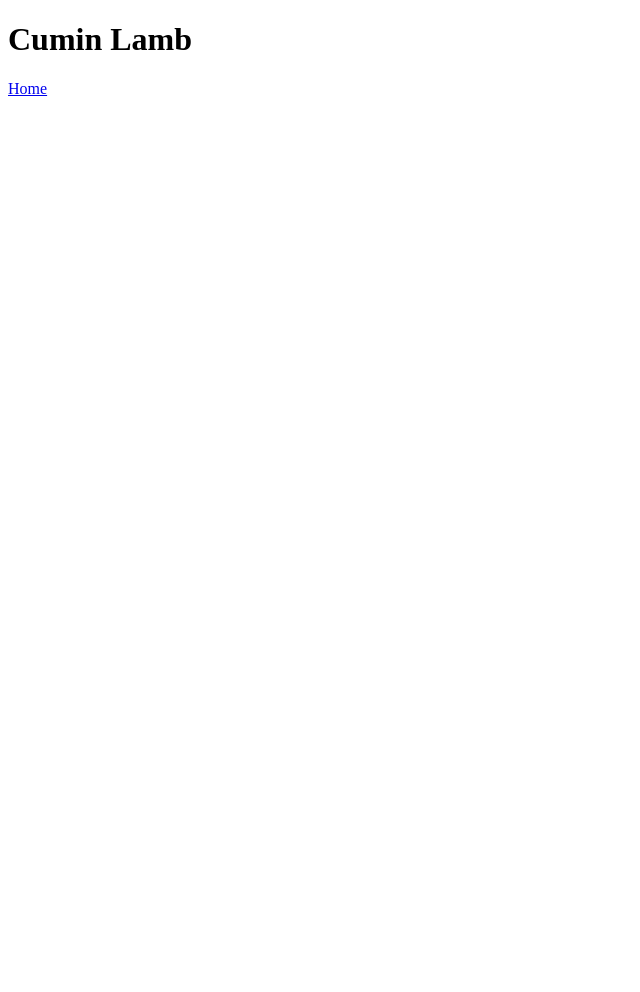
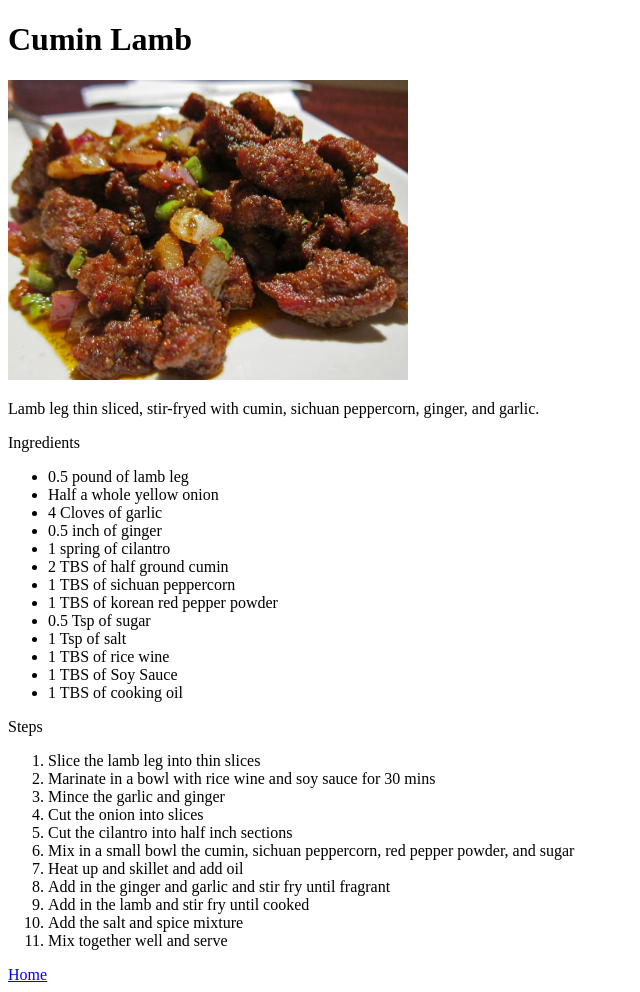
Before and after one commit to Rhuang103/odin-recipes, a plain HTML site: page recipes/cumin-lamb.html in a window 1280 px wide. Shown: the whole page, without its empty margins (0-640 px from the left). Before the commit the page ends 800 px from the top, so only its background shows below. Drawn offline with Linux system fonts and the light colour scheme.

Commit message:
Add recipe details to cumin lamb

```diff
--- a/recipes/cumin-lamb.html
+++ b/recipes/cumin-lamb.html
@@ -7,6 +7,51 @@
 
     <body>
         <h1>Cumin Lamb</h1>
+        <img src="../images/cumin-lamb.jpg"
+        alt="A photo of cumin lamb"
+        height="300" width="400">
+        <p>
+            Lamb leg thin sliced, stir-fryed with cumin, sichuan peppercorn, ginger, and garlic.
+        </p>
+
+        <p>
+            Ingredients
+            <ul>
+                <li>0.5 pound of lamb leg</li>
+                <li>Half a whole yellow onion</li>
+                <li>4 Cloves of garlic</li>
+                <li>0.5 inch of ginger</li>
+                <li>1 spring of cilantro</li>
+                <li>2 TBS of half ground cumin</li>
+                <li>1 TBS of sichuan peppercorn</li>
+                <li>1 TBS of korean red pepper powder</li>
+                <li>0.5 Tsp of sugar</li>
+                <li>1 Tsp of salt</li>
+                <li>1 TBS of rice wine</li>
+                <li>1 TBS of Soy Sauce</li>
+                <li>1 TBS of cooking oil</li>
+            </ul>
+        </p>
+
+        <p>
+            Steps
+            <ol>
+                <li>Slice the lamb leg into thin slices</li>
+                <li>Marinate in a bowl with rice wine and soy sauce for 30 mins</li>
+                <li>Mince the garlic and ginger</li>
+                <li>Cut the onion into slices</li>
+                <li>Cut the cilantro into half inch sections</li>
+                <li>Mix in a small bowl the cumin, sichuan peppercorn, red pepper powder, and sugar</li>
+                <li>Heat up and skillet and add oil</li>
+                <li>Add in the ginger and garlic and stir fry until fragrant</li>
+                <li>Add in the lamb and stir fry until cooked</li>
+                <li>Add the salt and spice mixture</li>
+                <li>Mix together well and serve</li>
+
+            </ol>
+        </p>
+
+
         <a href="../index.html">Home</a>
     </body>
 </html>
```
Also changed, not shown: index.html (+1 -1 lines), images/cumin-lamb.jpg (added), 1 other file.
